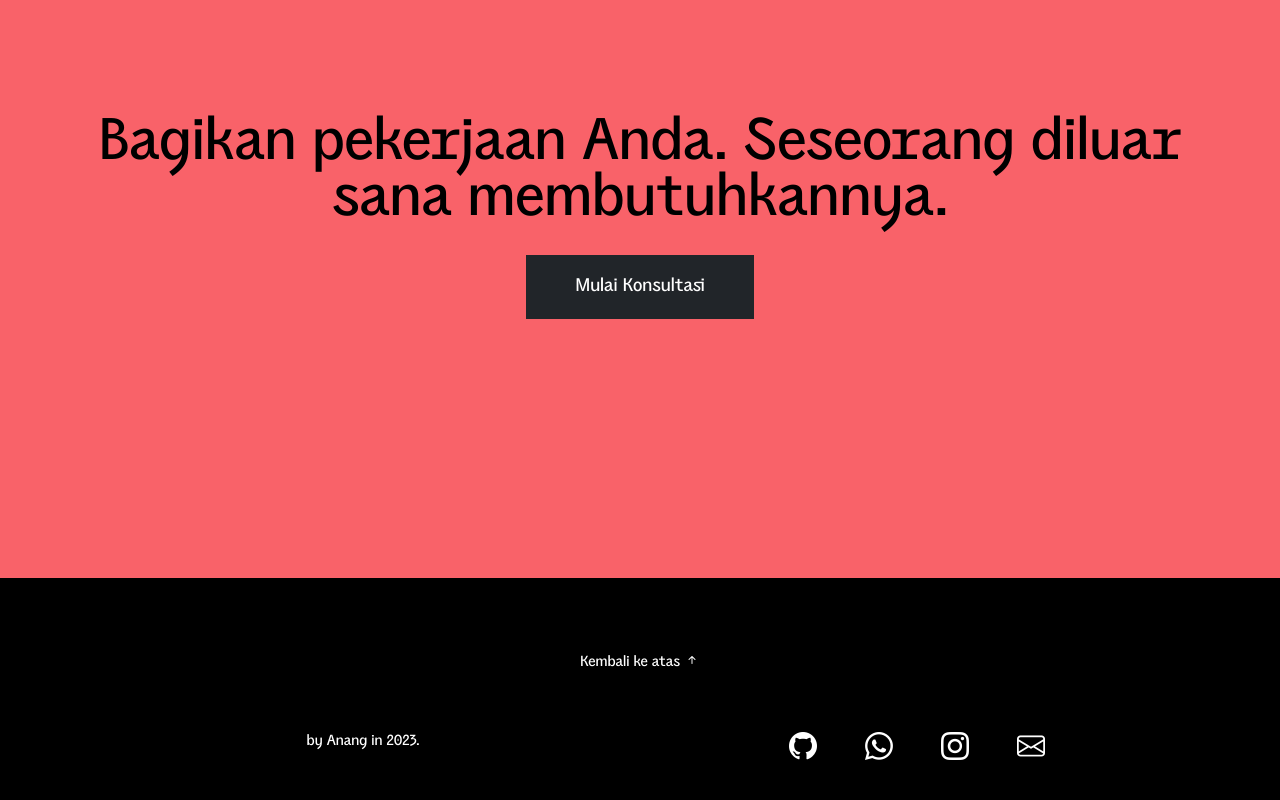
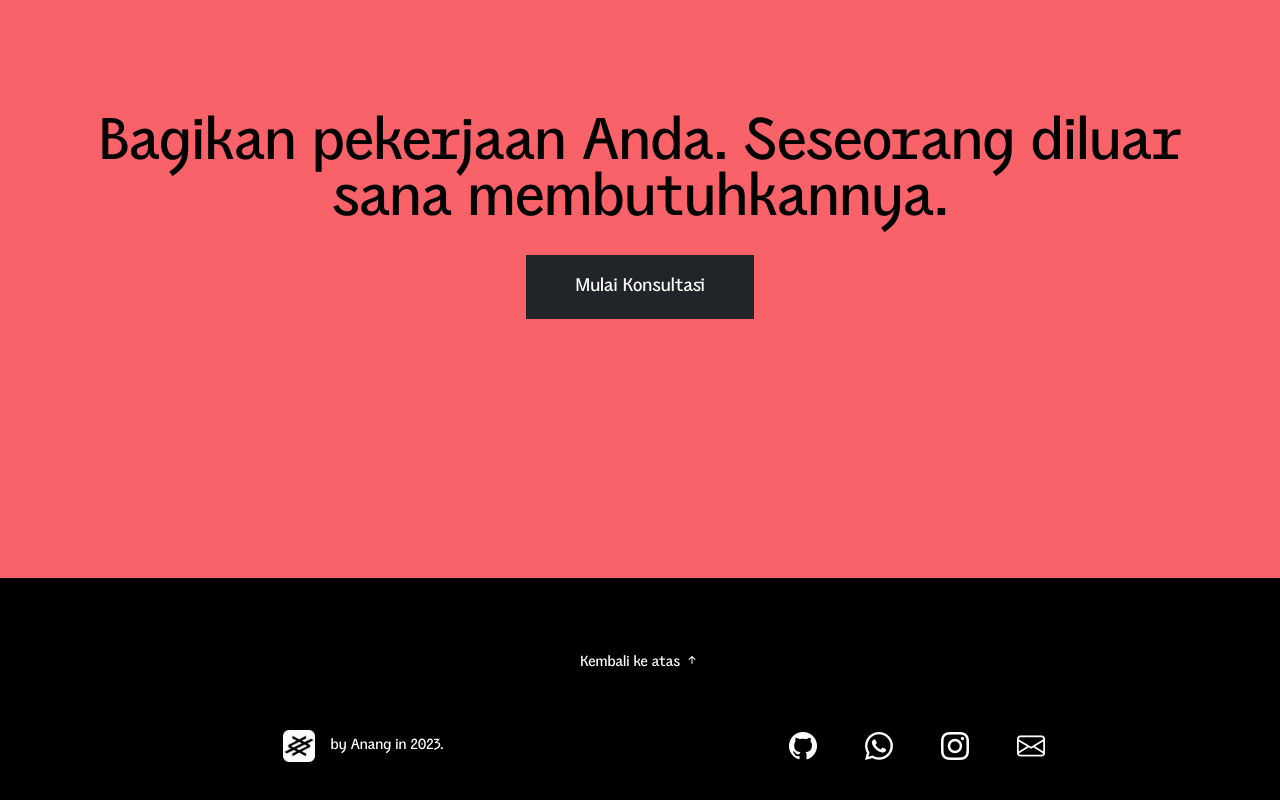
Before and after one commit to anang-prasetyo/anang-prasetyo.github.io, a Vue app: page / in a window 1280 px wide. Shown: the part 8509-9309 px from the top of the page. Built offline with nearby package versions, Linux system fonts and the light colour scheme.

Commit message:
new commit

```diff
--- a/src/App.vue
+++ b/src/App.vue
@@ -137,7 +137,10 @@
         </div>
         <div class="row m-0 row-gap-5">
           <div class="col-12 col-sm-6">
-            <div>by Anang in 2023.</div>
+            <div class="d-flex gap-3 align-items-center justify-content-center">
+              <img src="./assets/logo.png" alt="" style="height: 2rem;">
+              <div>by Anang in 2023.</div>
+            </div>
           </div>
           <div class="col-12 col-sm-6 fs-3">
             <ul class="list-unstyled d-flex justify-content-center gap-5 m-auto">
```
Also changed, not shown: src/assets/logo.png (added), 7 other files (tests, documents, lock files or other folders).
